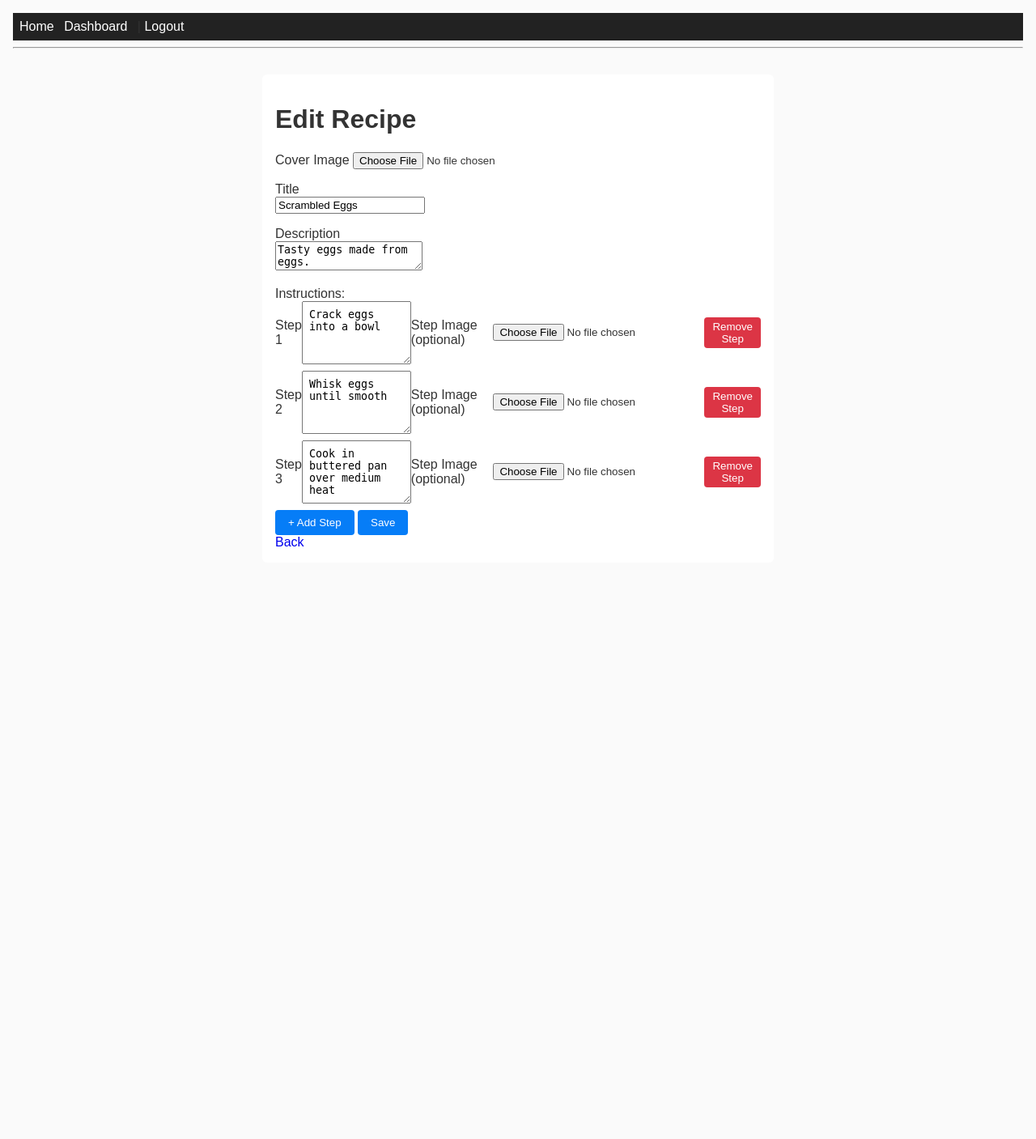
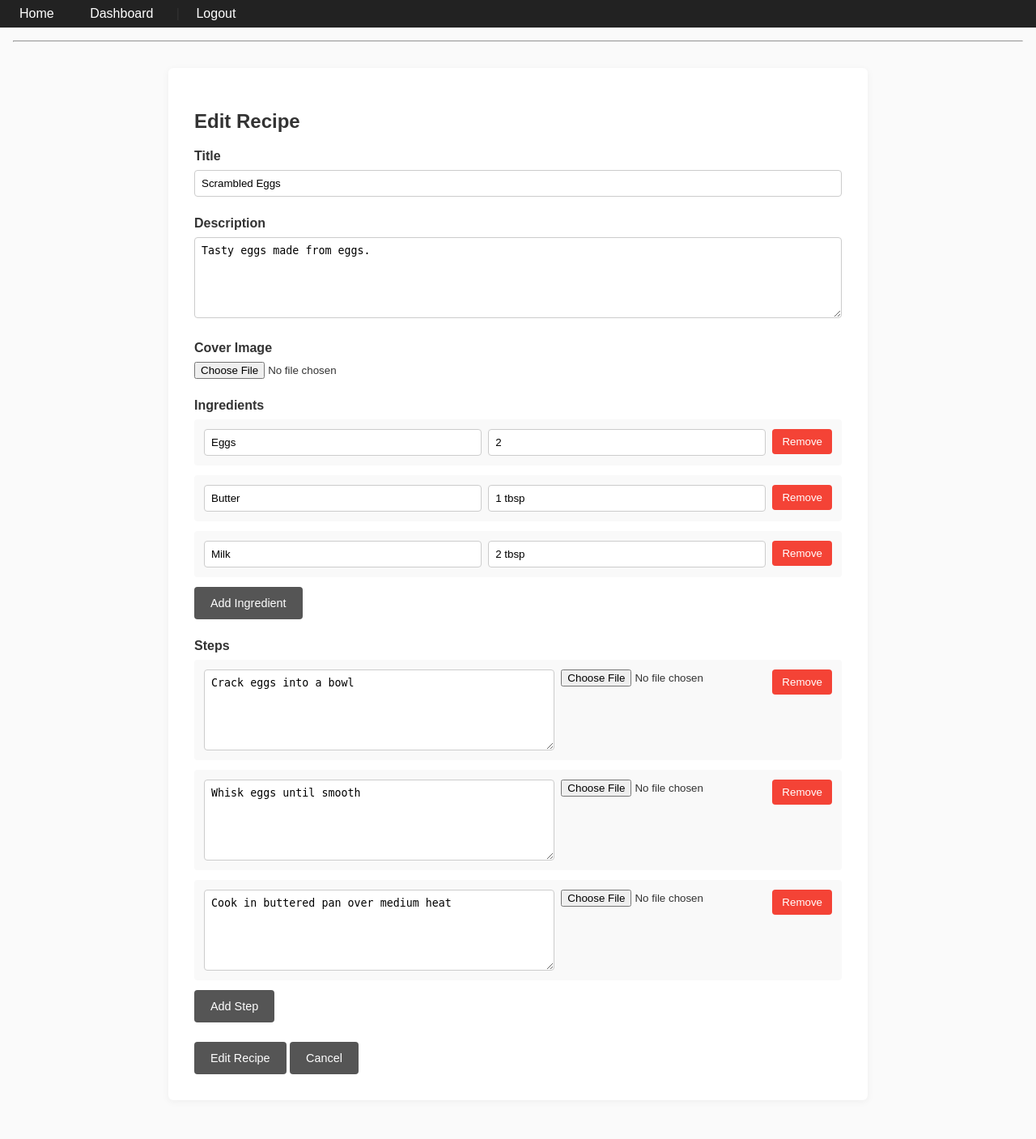
Before and after one commit to furby73/cooking-recipes, a Flask app: page /admin/recipes/1/edit in a window 1280 px wide. Shown: the whole page at 81% size. Before the commit the page ends 675 px from the top, so only its background shows below. Run offline with Flask 3, Linux system fonts and the light colour scheme; the visitor is signed in with stand-in values (Sample User, id 1); data comes from the database, SQL or seed files in the repository; data that the repository does not hold is empty.

Commit message:
add: ingridients and minor ui twiks

```diff
--- a/app/routes.py
+++ b/app/routes.py
@@ -3,7 +3,7 @@ from flask_login import login_user, login_required, logout_user
 from werkzeug.security import check_password_hash
 from app import app, db
 from app.forms import AdminLoginForm
-from app.models import AdminUser, Recipe, RecipeStep
+from app.models import AdminUser, Recipe, RecipeStep, RecipeIngredient
 from app.config import Config
 from app.s3_helpers import upload_file, delete_file, create_bucket_if_not_exists
 from slugify import slugify
@@ -44,6 +44,20 @@ def new_recipe():
         )
         db.session.add(recipe)
         db.session.commit()
+
+        # Add ingredients
+        ingredient_counter = 1
+        while f'ingredient-name-{ingredient_counter}' in request.form:
+            name = request.form[f'ingredient-name-{ingredient_counter}'].strip()
+            weight = request.form[f'ingredient-weight-{ingredient_counter}'].strip()
+            if name and weight:
+                ingredient = RecipeIngredient(
+                    name=name,
+                    weight=weight,
+                    recipe_id=recipe.id
+                )
+                db.session.add(ingredient)
+            ingredient_counter += 1
 
         # Add steps
         step_counter = 1
@@ -100,6 +114,20 @@ def edit_recipe(id):
                     cover_image_file.filename,
                     'covers'
                 )
+
+        # Process ingredients (delete and re-add for simplicity)
+        for ingredient in recipe.ingredients:
+            db.session.delete(ingredient)
+        db.session.flush()
+
+        ingredient_counter = 1
+        while f'ingredient-name-{ingredient_counter}' in request.form:
+            name = request.form.get(f'ingredient-name-{ingredient_counter}', '').strip()
+            weight = request.form.get(f'ingredient-weight-{ingredient_counter}', '').strip()
+            if name and weight:
+                new_ingredient = RecipeIngredient(name=name, weight=weight, recipe_id=recipe.id)
+                db.session.add(new_ingredient)
+            ingredient_counter += 1
 
         # Process steps
         existing_steps = {step.step_number: step for step in recipe.steps}
@@ -165,7 +193,7 @@ def delete_recipe(id):
         if step.image:
             delete_file(step.image)
 
-    # Delete recipe
+    # Delete recipe (ingredients and steps are cascaded)
     db.session.delete(recipe)
     db.session.commit()
     flash('Recipe deleted.', 'info')
@@ -174,12 +202,17 @@ def delete_recipe(id):
 @app.before_request
 def seed_data():
     if not Recipe.query.first():
-        # Create sample recipes with their steps
+        # Create sample recipes with their steps and ingredients
         scrambled_eggs = Recipe(
             title='Scrambled Eggs',
             shortname='scrambled-eggs',
             description='Tasty eggs made from eggs.'
         )
+        scrambled_eggs.ingredients = [
+            RecipeIngredient(name='Eggs', weight='2'),
+            RecipeIngredient(name='Butter', weight='1 tbsp'),
+            RecipeIngredient(name='Milk', weight='2 tbsp')
+        ]
         scrambled_eggs.steps = [
             RecipeStep(step_number=1, instruction='Crack eggs into a bowl'),
             RecipeStep(step_number=2, instruction='Whisk eggs until smooth'),
@@ -191,6 +224,11 @@ def seed_data():
             shortname='pasta',
             description='A delicious pasta dish with a rich sauce.'
         )
+        pasta.ingredients = [
+            RecipeIngredient(name='Pasta', weight='200g'),
+            RecipeIngredient(name='Tomato Sauce', weight='1 cup'),
+            RecipeIngredient(name='Garlic', weight='2 cloves')
+        ]
         pasta.steps = [
             RecipeStep(step_number=1, instruction='Boil water in a large pot'),
             RecipeStep(step_number=2, instruction='Add pasta and cook for 8-10 minutes'),
@@ -202,8 +240,16 @@ def seed_data():
             shortname='chocolate-cake',
             description='A moist chocolate cake with creamy frosting.'
         )
+        chocolate_cake.ingredients = [
+            RecipeIngredient(name='Flour', weight='200g'),
+            RecipeIngredient(name='Sugar', weight='150g'),
+            RecipeIngredient(name='Cocoa Powder', weight='50g'),
+            RecipeIngredient(name='Eggs', weight='2'),
+            RecipeIngredient(name='Milk', weight='100ml'),
+            RecipeIngredient(name='Butter', weight='100g')
+        ]
         chocolate_cake.steps = [
-            RecipeStep(step_number=1, instruction='Preheat oven to 350°F (175°C)'),
+            RecipeStep(step_number=1, instruction='Preheat oven to 350 F (175 C)'),
             RecipeStep(step_number=2, instruction='Mix dry ingredients in a bowl'),
             RecipeStep(step_number=3, instruction='Add wet ingredients and mix'),
             RecipeStep(step_number=4, instruction='Pour into pan and bake for 30 minutes')
@@ -214,11 +260,13 @@ def seed_data():
         db.session.add(pasta)
         db.session.add(chocolate_cake)
         db.session.commit()
+
 @app.route('/')
 @app.route('/index')
 def index():
     recipes = Recipe.query.all()
-    return render_template( 'index.html', recipes=recipes)
+    return render_template('index.html', recipes=recipes)
+
 @app.route('/admin/login', methods=['GET', 'POST'])
 def admin_login():
     form = AdminLoginForm()
--- a/app/static/style.css
+++ b/app/static/style.css
@@ -11,137 +11,235 @@ body {
 nav {
     background: #222;
     padding: 0.5rem;
+    margin: -1rem -1rem 1rem -1rem;
 }
 
 nav a {
     color: #fff;
     margin-right: 0.5rem;
     text-decoration: none;
+    padding: 0.5rem 1rem;
 }
 
 /* Main container */
 .recipes-container,
 .form-container,
-.dashboard-container {
-    max-width: 600px;
+.dashboard-container,
+.recipe-detail {
+    max-width: 800px;
     margin: 2rem auto;
     background: #fff;
-    padding: 1rem;
+    padding: 2rem;
     border-radius: 6px;
+    box-shadow: 0 2px 10px rgba(0, 0, 0, 0.05);
 }
 
 /* Button style */
 input[type="submit"],
 .btn {
-    padding: 0.5rem 1rem;
+    background: #555;
+    color: #fff;
+    border: none;
+    padding: 0.75rem 1.25rem;
+    border-radius: 4px;
+    cursor: pointer;
+    text-decoration: none;
+    display: inline-block;
+    font-size: 0.9rem;
+}
+
+.btn-primary {
+    background: #007bff;
+}
+
+.btn-danger {
+    background: #dc3545;
+}
+
+.btn-sm {
+    padding: 0.4rem 0.8rem;
+    font-size: 0.8rem;
+}
+
+/* Form styles */
+.form-group {
+    margin-bottom: 1.5rem;
+}
+
+.form-group label {
+    display: block;
+    margin-bottom: 0.5rem;
+    font-weight: bold;
+}
+
+.form-group input[type="text"],
+.form-group input[type="password"],
+.form-group textarea {
+    width: 100%;
+    padding: 0.5rem;
+    border: 1px solid #ccc;
+    border-radius: 4px;
+    box-sizing: border-box;
+}
+
+.form-group textarea {
+    min-height: 100px;
+    resize: vertical;
+}
+
+.current-image {
+    margin: 0.5rem 0;
+}
+
+.current-image img {
+    border-radius: 4px;
+    border: 1px solid #ddd;
+}
+
+/* Dynamic form items (ingredients/steps) */
+.ingredient-item,
+.step-item {
+    display: flex;
+    gap: 0.5rem;
+    align-items: flex-start;
+    margin-bottom: 0.75rem;
+    padding: 0.75rem;
+    background: #f9f9f9;
+    border-radius: 4px;
+}
+
+.ingredient-item input {
+    flex: 1;
+}
+
+.step-item textarea {
+    flex-grow: 1;
+}
+
+.step-image-control {
+    display: flex;
+    flex-direction: column;
+    gap: 0.5rem;
+}
+
+.btn-remove {
+    background: #f44336;
+    color: white;
     border: none;
     border-radius: 4px;
-    background: #067df7;
-    color: #fff;
+    padding: 0.5rem 0.75rem;
     cursor: pointer;
 }
 
-input[type="submit"]:hover,
-.btn:hover {
-    opacity: 0.9;
+/* Admin Recipes List */
+.recipe-list {
+    list-style: none;
+    padding: 0;
+    margin-top: 1rem;
 }
 
-a {
-    text-decoration: none;
+.recipe-list li {
+    display: flex;
+    justify-content: space-between;
+    align-items: center;
+    padding: 0.75rem;
+    border-bottom: 1px solid #eee;
 }
 
-a:hover {
-    text-decoration: none;
+.recipe-list li:last-child {
+    border-bottom: none;
 }
 
-.steps-container {
-    margin: 1rem 0;
+.recipe-list .actions .btn {
+    margin-left: 0.5rem;
 }
 
-.step {
-    margin-bottom: 0.5rem;
-    display: flex;
-    align-items: center;
+/* Recipe Detail */
+.recipe-detail h1 {
+    margin-top: 0;
 }
 
-.step textarea {
-    flex-grow: 1;
-    min-height: 60px;
-    padding: 0.5rem;
-}
-
-.remove-step {
-    margin-left: 0.5rem;
-    background: #dc3545;
-    color: white;
-    border: none;
-    border-radius: 4px;
-    padding: 0.25rem 0.5rem;
-    cursor: pointer;
-}
-
-.steps-list {
-    padding-left: 1.5rem;
-}
-
-.steps-list li {
-    margin-bottom: 0.5rem;
-}
-
-.recipe-grid {
-    display: grid;
-    grid-template-columns: repeat(auto-fill, minmax(250px, 1fr));
-    gap: 1.5rem;
-}
-
-.recipe-card {
-    display: block;
-    background: white;
-    border-radius: 6px;
-    overflow: hidden;
-    box-shadow: 0 2px 5px rgba(0, 0, 0, 0.1);
-    transition: transform 0.2s;
-}
-
-.recipe-card:hover {
-    transform: translateY(-5px);
-    text-decoration: none;
-}
-
-.recipe-cover {
+.recipe-detail .cover-image {
     width: 100%;
-    height: 180px;
-    object-fit: cover;
-}
-
-.recipe-cover-large {
-    width: 100%;
-    max-height: 400px;
-    object-fit: cover;
+    height: auto;
     border-radius: 6px;
     margin-bottom: 1rem;
 }
 
-.recipe-placeholder {
-    height: 180px;
-    background: #eee;
-    display: flex;
-    align-items: center;
-    justify-content: center;
-    color: #777;
+.recipe-detail .description {
+    font-size: 1.1rem;
+    line-height: 1.6;
+    color: #555;
 }
 
-.step-content {
+.recipe-body {
+    display: grid;
+    grid-template-columns: 1fr 2fr;
+    gap: 2rem;
+    margin-top: 2rem;
+}
+
+.ingredients-section ul {
+    list-style: none;
+    padding: 0;
+}
+
+.ingredients-section li {
+    background: #f9f9f9;
+    padding: 0.75rem;
+    border-radius: 4px;
+    margin-bottom: 0.5rem;
+}
+
+.steps-section ol {
+    padding-left: 20px;
+}
+
+.steps-section li {
+    margin-bottom: 1.5rem;
+}
+
+.steps-section .step-image {
+    max-width: 100%;
+    border-radius: 4px;
+    margin-top: 0.5rem;
+}
+
+/* Flash Messages */
+.flash-messages {
+    padding: 0;
+    margin: 0 auto 1rem auto;
+    list-style: none;
+    max-width: 800px;
+}
+
+.alert {
+    padding: 1rem;
+    border-radius: 4px;
     margin-bottom: 1rem;
 }
 
-.step-image {
-    max-width: 100%;
-    max-height: 300px;
-    margin-top: 0.5rem;
-    border-radius: 4px;
+.alert-success {
+    background-color: #d4edda;
+    color: #155724;
+    border: 1px solid #c3e6cb;
 }
 
-.form-group {
-    margin-bottom: 1rem;
+.alert-danger {
+    background-color: #f8d7da;
+    color: #721c24;
+    border: 1px solid #f5c6cb;
 }
+
+.alert-info {
+    background-color: #d1ecf1;
+    color: #0c5460;
+    border: 1px solid #bee5eb;
+}
+
+
+@media (max-width: 768px) {
+    .recipe-body {
+        grid-template-columns: 1fr;
+    }
+}
--- a/app/templates/recipe_form.html
+++ b/app/templates/recipe_form.html
@@ -1,13 +1,24 @@
 {% extends "base.html" %}
+
 {% block content %}
 <div class="form-container">
-    <h1>{{ action }} Recipe</h1>
-    <form method="post" enctype="multipart/form-data" id="recipe-form">
+    <h2>{{ action }} Recipe</h2>
+    <form method="POST" enctype="multipart/form-data">
+        <div class="form-group">
+            <label for="title">Title</label>
+            <input type="text" id="title" name="title" value="{{ recipe.title if recipe else '' }}" required>
+        </div>
+
+        <div class="form-group">
+            <label for="description">Description</label>
+            <textarea id="description" name="description" required>{{ recipe.description if recipe else '' }}</textarea>
+        </div>
+
         <div class="form-group">
             <label for="cover_image">Cover Image</label>
             {% if recipe and recipe.cover_image %}
-            <div>
-                <img src="{{ recipe.cover_image }}" alt="Current cover" style="max-height: 150px; margin: 10px 0;">
+            <div class="current-image">
+                <img src="{{ recipe.cover_image }}" alt="Cover Image" width="200">
                 <label>
                     <input type="checkbox" name="remove_cover_image"> Remove current image
                 </label>
@@ -16,87 +27,140 @@
             <input type="file" id="cover_image" name="cover_image" accept="image/*">
         </div>
 
-        <p>
-            <label for="title">Title</label><br>
-            <input id="title" name="title" type="text" required value="{{ recipe.title if recipe else '' }}">
-        </p>
-        <p>
-            <label for="description">Description</label><br>
-            <textarea id="description" name="description" required>{{ recipe.description if recipe else '' }}</textarea>
-        </p>
-
-        <div id="steps-container">
-            <label>Instructions:</label>
-            {% if recipe %}
-            {% for step in recipe.steps.order_by('step_number') %}
-            <div class="step" data-step="{{ step.step_number }}">
-                <label>Step {{ step.step_number }}</label>
-                <textarea name="step-{{ step.step_number }}" required>{{ step.instruction }}</textarea>
-
-                {% if step.image %}
-                <div>
-                    <img src="{{ step.image }}" alt="Step image" style="max-height: 100px; margin: 5px 0;">
-                    <label>
-                        <input type="checkbox" name="remove_step_image-{{ step.step_number }}"> Remove image
-                    </label>
+        <div class="form-group">
+            <label>Ingredients</label>
+            <div id="ingredients-container">
+                {% set ingredients = recipe.ingredients.all() if recipe else [] %}
+                {% if ingredients %}
+                {% for ingredient in ingredients %}
+                <div class="ingredient-item">
+                    <input type="text" name="ingredient-name-{{ loop.index }}" placeholder="Ingredient Name"
+                        value="{{ ingredient.name }}" required>
+                    <input type="text" name="ingredient-weight-{{ loop.index }}" placeholder="Weight/Amount"
+                        value="{{ ingredient.weight }}" required>
+                    <button type="button" class="btn-remove" onclick="removeItem(this)">Remove</button>
+                </div>
+                {% endfor %}
+                {% else %}
+                <div class="ingredient-item">
+                    <input type="text" name="ingredient-name-1" placeholder="Ingredient Name">
+                    <input type="text" name="ingredient-weight-1" placeholder="Weight/Amount">
+                    <button type="button" class="btn-remove" onclick="removeItem(this)">Remove</button>
                 </div>
                 {% endif %}
+            </div>
+            <button type="button" id="add-ingredient-btn" class="btn">Add Ingredient</button>
+        </div>
 
-                <label>Step Image (optional)</label>
-                <input type="file" name="step-image-{{ step.step_number }}" accept="image/*">
+        <div class="form-group">
+            <label>Steps</label>
+            <div id="steps-container">
+                {% set steps = recipe.steps.all() if recipe else [] %}
+                {% if steps %}
+                {% for step in steps %}
+                <div class="step-item">
+                    <textarea name="step-{{ loop.index }}" placeholder="Step instruction"
+                        required>{{ step.instruction }}</textarea>
+                    <div class="step-image-control">
+                        {% if step.image %}
+                        <div class="current-image">
+                            <img src="{{ step.image }}" alt="Step Image" width="100">
+                            <label>
+                                <input type="checkbox" name="remove_step_image-{{ loop.index }}"> Remove
+                            </label>
+                        </div>
+                        {% endif %}
+                        <input type="file" name="step-image-{{ loop.index }}" accept="image/*">
+                    </div>
+                    <button type="button" class="btn-remove" onclick="removeItem(this)">Remove</button>
+                </div>
+                {% endfor %}
+                {% else %}
+                <div class="step-item">
+                    <textarea name="step-1" placeholder="Step instruction"></textarea>
+                    <div class="step-image-control">
+                        <input type="file" name="step-image-1" accept="image/*">
+                    </div>
+                    <button type="button" class="btn-remove" onclick="removeItem(this)">Remove</button>
+                </div>
+                {% endif %}
+            </div>
+            <button type="button" id="add-step-btn" class="btn">Add Step</button>
+        </div>
 
-                <button type="button" class="remove-step">Remove Step</button>
-            </div>
-            {% endfor %}
-            {% endif %}
-        </div>
-        <button type="button" id="add-step" class="btn">+ Add Step</button>
-
-        <button type="submit" class="btn">Save</button>
+        <input type="submit" value="{{ action }} Recipe" class="btn btn-primary">
+        <a href="{{ url_for('admin_recipes') }}" class="btn">Cancel</a>
     </form>
-    <a href="{{ url_for('admin_recipes') }}">Back</a>
 </div>
 
 <script>
     document.addEventListener('DOMContentLoaded', function () {
-        const container = document.getElementById('steps-container');
-        const addButton = document.getElementById('add-step');
-        let stepCount = container.querySelectorAll('.step').length || 0;
-
-        function addStep(stepNumber) {
-            const stepDiv = document.createElement('div');
-            stepDiv.className = 'step';
-            stepDiv.dataset.step = stepNumber;
-            stepDiv.innerHTML = `
-            <label>Step ${stepNumber}</label>
-            <textarea name="step-${stepNumber}" placeholder="Instruction" required></textarea>
-            <label>Step Image (optional)</label>
-            <input type="file" name="step-image-${stepNumber}" accept="image/*">
-            <button type="button" class="remove-step">Remove Step</button>
-        `;
-            container.appendChild(stepDiv);
+        function updateItemNames(container, itemClass, fields) {
+            const items = container.querySelectorAll(`.${itemClass}`);
+            items.forEach((item, index) => {
+                const newIndex = index + 1;
+                fields.forEach(field => {
+                    const element = item.querySelector(field.selector);
+                    if (element) {
+                        element.name = `${field.baseName}-${newIndex}`;
+                    }
+                });
+            });
+            return items.length;
         }
 
-        addButton.addEventListener('click', function () {
-            stepCount++;
-            addStep(stepCount);
+        const ingredientsContainer = document.getElementById('ingredients-container');
+        const addIngredientBtn = document.getElementById('add-ingredient-btn');
+        let ingredientCounter = ingredientsContainer.querySelectorAll('.ingredient-item').length;
+
+        addIngredientBtn.addEventListener('click', () => {
+            ingredientCounter++;
+            const newItem = document.createElement('div');
+            newItem.classList.add('ingredient-item');
+            newItem.innerHTML = `
+            <input type="text" name="ingredient-name-${ingredientCounter}" placeholder="Ingredient Name">
+            <input type="text" name="ingredient-weight-${ingredientCounter}" placeholder="Weight/Amount">
+            <button type="button" class="btn-remove" onclick="removeItem(this)">Remove</button>
+        `;
+            ingredientsContainer.appendChild(newItem);
         });
 
-        container.addEventListener('click', function (e) {
-            if (e.target.classList.contains('remove-step')) {
-                const stepDiv = e.target.closest('.step');
-                stepDiv.remove();
-                const steps = container.querySelectorAll('.step');
-                steps.forEach((step, index) => {
-                    const newNum = index + 1;
-                    step.dataset.step = newNum;
-                    step.querySelector('label').textContent = `Step ${newNum}`;
-                    step.querySelector('textarea').name = `step-${newNum}`;
-                    step.querySelector('input[type="file"]').name = `step-image-${newNum}`;
-                });
-                stepCount = steps.length;
+        const stepsContainer = document.getElementById('steps-container');
+        const addStepBtn = document.getElementById('add-step-btn');
+        let stepCounter = stepsContainer.querySelectorAll('.step-item').length;
+
+        addStepBtn.addEventListener('click', () => {
+            stepCounter++;
+            const newItem = document.createElement('div');
+            newItem.classList.add('step-item');
+            newItem.innerHTML = `
+            <textarea name="step-${stepCounter}" placeholder="Step instruction"></textarea>
+            <div class="step-image-control">
+                <input type="file" name="step-image-${stepCounter}" accept="image/*">
+            </div>
+            <button type="button" class="btn-remove" onclick="removeItem(this)">Remove</button>
+        `;
+            stepsContainer.appendChild(newItem);
+        });
+
+        window.removeItem = function (button) {
+            const item = button.parentElement;
+            const container = item.parentElement;
+            item.remove();
+
+            if (container.id === 'ingredients-container') {
+                ingredientCounter = updateItemNames(container, 'ingredient-item', [
+                    { selector: 'input[name^="ingredient-name"]', baseName: 'ingredient-name' },
+                    { selector: 'input[name^="ingredient-weight"]', baseName: 'ingredient-weight' }
+                ]);
+            } else if (container.id === 'steps-container') {
+                stepCounter = updateItemNames(container, 'step-item', [
+                    { selector: 'textarea[name^="step-"]', baseName: 'step' },
+                    { selector: 'input[type="file"]', baseName: 'step-image' },
+                    { selector: 'input[type="checkbox"]', baseName: 'remove_step_image' }
+                ]);
             }
-        });
+        }
     });
 </script>
 {% endblock %}
```
Also changed, not shown: app/models.py (+14 -3 lines), app/templates/admin_recipes.html (+15 -9 lines), app/templates/recipe_detail.html (+24 -12 lines).
